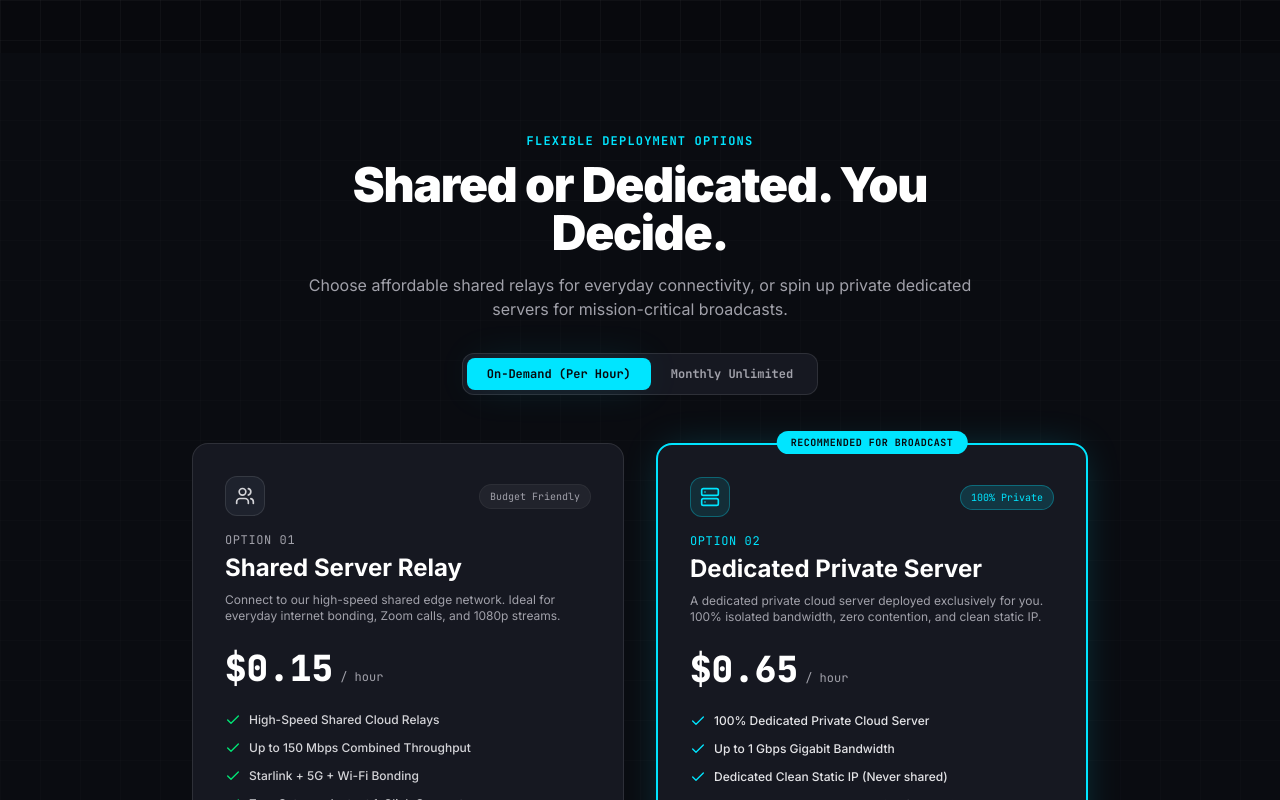
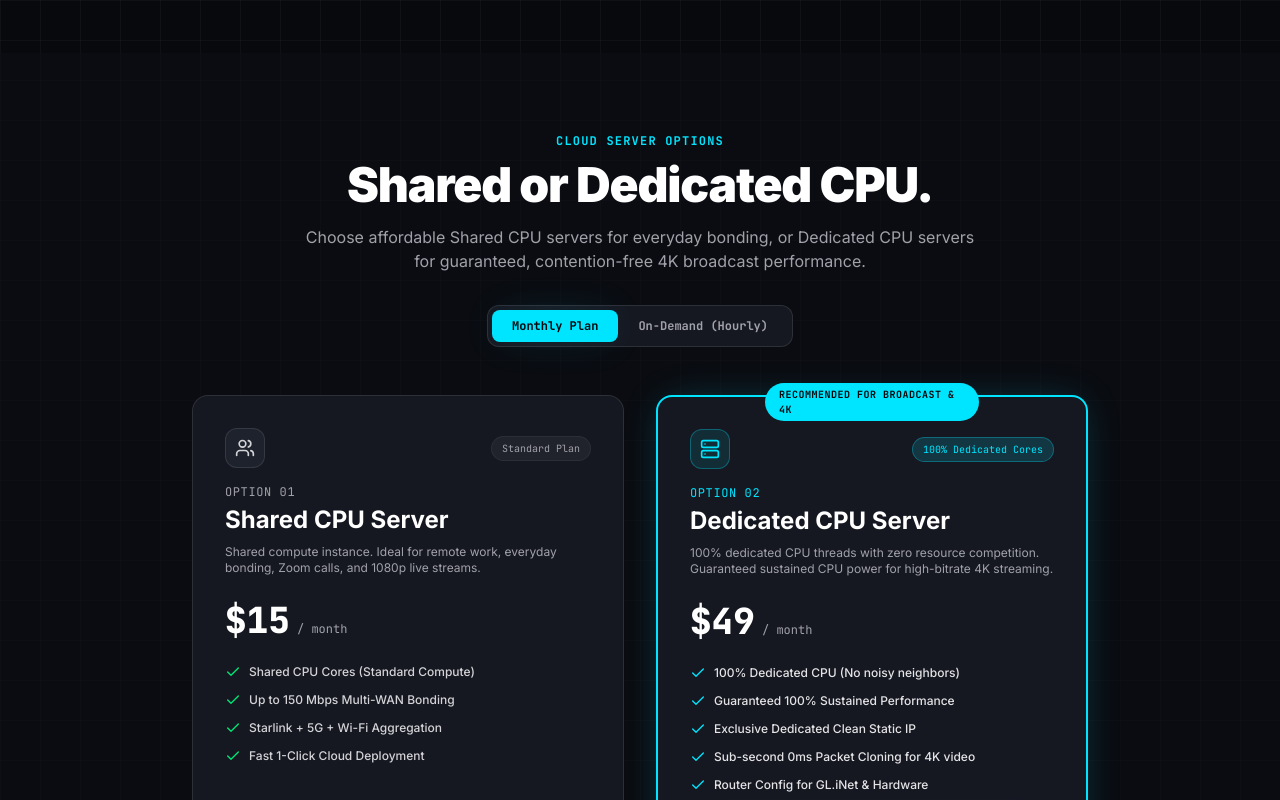
Before and after one commit to omaralabed/VERZ, a Next.js app: page / in a window 1280 px wide. Shown: the part 3600-4400 px from the top of the page. Built offline with nearby package versions, Linux system fonts and the light colour scheme.

Commit message:
feat: align server tiers with Shared CPU (/mo) vs Dedicated CPU (/mo)

```diff
--- a/src/app/hub/page.tsx
+++ b/src/app/hub/page.tsx
@@ -29,32 +29,32 @@ export default function HubDashboard() {
   const tiers: ServerTier[] = [
     {
       id: "starter",
-      name: "Shared Relay Server",
+      name: "Shared CPU Server",
       vCPU: 1,
       ramGB: 1,
       maxThroughputMbps: 150,
-      hourlyRate: 0.15,
-      description: "Cost-effective shared edge network. Ideal for everyday internet bonding, Zoom calls, and 1080p streams.",
+      hourlyRate: 0.025,
+      description: "Shared compute instance. Ideal for everyday internet bonding, Zoom calls, and 1080p streams.",
       recommendedFor: "Starlink + 1x 5G / Everyday Use",
     },
     {
       id: "pro",
-      name: "Dedicated Private Server",
+      name: "Dedicated CPU Server",
       vCPU: 2,
       ramGB: 4,
       maxThroughputMbps: 500,
-      hourlyRate: 0.65,
-      description: "100% private single-tenant server. Exclusive dedicated IP, guaranteed bandwidth, and zero network congestion.",
+      hourlyRate: 0.075,
+      description: "100% dedicated CPU cores. Exclusive dedicated IP, zero noisy neighbors, and guaranteed sustained 4K performance.",
       recommendedFor: "4K OBS / vMix / Live Broadcasts",
     },
     {
       id: "broadcast_max",
-      name: "Dedicated Enterprise Server",
+      name: "Dedicated High-Compute Server",
       vCPU: 4,
       ramGB: 8,
       maxThroughputMbps: 1200,
-      hourlyRate: 1.25,
-      description: "High-capacity private server for OB trucks, TV stations, and multi-camera live feeds.",
+      hourlyRate: 0.135,
+      description: "High-capacity dedicated multi-core server for OB trucks, TV stations, and multi-camera live feeds.",
       recommendedFor: "Live Television & Major Events",
     },
   ];
@@ -147,10 +147,10 @@ export default function HubDashboard() {
               const isSelected = selectedSize === tier.id;
               const badgeLabel =
                 tier.id === "starter"
-                  ? "Shared Edge Pool • Standard Speed"
+                  ? "Shared CPU Cores • Standard Speed"
                   : tier.id === "pro"
-                  ? "100% Private Instance • Dedicated IP"
-                  : "High-Bandwidth Enterprise • 1 Gbps+";
+                  ? "100% Dedicated Cores • Dedicated IP"
+                  : "High-Compute Dedicated Cores • 1 Gbps+";
               return (
                 <div
                   key={tier.id}
--- a/src/components/landing/PricingCalculator.tsx
+++ b/src/components/landing/PricingCalculator.tsx
@@ -5,24 +5,34 @@ import Link from "next/link";
 import { Check, Users, Server, ShieldCheck, ArrowRight, Zap } from "lucide-react";
 
 export function PricingCalculator() {
-  const [billingCycle, setBillingCycle] = useState<"hourly" | "monthly">("hourly");
+  const [billingCycle, setBillingCycle] = useState<"monthly" | "hourly">("monthly");
 
   return (
     <section id="pricing" className="py-20 bg-surface-300/60 relative">
       <div className="mx-auto max-w-6xl px-4 sm:px-6 lg:px-8">
         <div className="text-center max-w-2xl mx-auto mb-12">
           <span className="text-xs font-mono font-bold uppercase tracking-widest text-accent-cyan mb-3 block">
-            Flexible Deployment Options
+            Cloud Server Options
           </span>
           <h2 className="text-3xl sm:text-5xl font-black text-white tracking-tight">
-            Shared or Dedicated. You Decide.
+            Shared or Dedicated CPU.
           </h2>
           <p className="mt-4 text-base text-zinc-400">
-            Choose affordable shared relays for everyday connectivity, or spin up private dedicated servers for mission-critical broadcasts.
+            Choose affordable Shared CPU servers for everyday bonding, or Dedicated CPU servers for guaranteed, contention-free 4K broadcast performance.
           </p>
 
           {/* Toggle Button */}
           <div className="mt-8 inline-flex p-1 rounded-xl bg-surface-100 border border-white/10">
+            <button
+              onClick={() => setBillingCycle("monthly")}
+              className={`px-5 py-2 rounded-lg text-xs font-mono font-bold transition-all ${
+                billingCycle === "monthly"
+                  ? "bg-accent-cyan text-background shadow-glow"
+                  : "text-zinc-400 hover:text-white"
+              }`}
+            >
+              Monthly Plan
+            </button>
             <button
               onClick={() => setBillingCycle("hourly")}
               className={`px-5 py-2 rounded-lg text-xs font-mono font-bold transition-all ${
@@ -31,25 +41,15 @@ export function PricingCalculator() {
                   : "text-zinc-400 hover:text-white"
               }`}
             >
-              On-Demand (Per Hour)
-            </button>
-            <button
-              onClick={() => setBillingCycle("monthly")}
-              className={`px-5 py-2 rounded-lg text-xs font-mono font-bold transition-all ${
-                billingCycle === "monthly"
-                  ? "bg-accent-cyan text-background shadow-glow"
-                  : "text-zinc-400 hover:text-white"
-              }`}
-            >
-              Monthly Unlimited
+              On-Demand (Hourly)
             </button>
           </div>
         </div>
 
-        {/* 2 Main Choices: Shared vs Dedicated */}
+        {/* 2 Main Choices: Shared CPU vs Dedicated CPU */}
         <div className="grid grid-cols-1 md:grid-cols-2 gap-8 max-w-4xl mx-auto items-stretch">
 
-          {/* Card 1: Shared Server */}
+          {/* Card 1: Shared CPU Server */}
           <div className="p-8 rounded-2xl bg-surface-100 border border-white/10 flex flex-col justify-between hover:border-white/20 transition-all">
             <div>
               <div className="flex items-center justify-between mb-4">
@@ -57,43 +57,43 @@ export function PricingCalculator() {
                   <Users className="h-5 w-5" />
                 </div>
                 <span className="text-[10px] font-mono px-2.5 py-1 rounded-full bg-white/5 text-zinc-400 border border-white/5">
-                  Budget Friendly
+                  Standard Plan
                 </span>
               </div>
 
               <div className="text-xs font-mono text-zinc-400 uppercase tracking-wider mb-1">
                 Option 01
               </div>
-              <h3 className="text-2xl font-bold text-white">Shared Server Relay</h3>
+              <h3 className="text-2xl font-bold text-white">Shared CPU Server</h3>
               <p className="text-xs text-zinc-400 mt-2">
-                Connect to our high-speed shared edge network. Ideal for everyday internet bonding, Zoom calls, and 1080p streams.
+                Shared compute instance. Ideal for remote work, everyday bonding, Zoom calls, and 1080p live streams.
               </p>
 
               <div className="my-6">
                 <span className="text-4xl font-mono font-black text-white">
-                  {billingCycle === "hourly" ? "$0.15" : "$19"}
+                  {billingCycle === "monthly" ? "$15" : "$0.025"}
                 </span>
                 <span className="text-xs text-zinc-400 font-mono">
-                  {billingCycle === "hourly" ? " / hour" : " / month"}
+                  {billingCycle === "monthly" ? " / month" : " / hour"}
                 </span>
               </div>
 
               <ul className="space-y-3 text-xs text-zinc-300 font-medium">
                 <li className="flex items-center gap-2">
                   <Check className="h-4 w-4 text-accent-green shrink-0" />
-                  <span>High-Speed Shared Cloud Relays</span>
+                  <span>Shared CPU Cores (Standard Compute)</span>
                 </li>
                 <li className="flex items-center gap-2">
                   <Check className="h-4 w-4 text-accent-green shrink-0" />
-                  <span>Up to 150 Mbps Combined Throughput</span>
+                  <span>Up to 150 Mbps Multi-WAN Bonding</span>
                 </li>
                 <li className="flex items-center gap-2">
                   <Check className="h-4 w-4 text-accent-green shrink-0" />
-                  <span>Starlink + 5G + Wi-Fi Bonding</span>
+                  <span>Starlink + 5G + Wi-Fi Aggregation</span>
                 </li>
                 <li className="flex items-center gap-2">
                   <Check className="h-4 w-4 text-accent-green shrink-0" />
-                  <span>Zero Setup — Instant 1-Click Connect</span>
+                  <span>Fast 1-Click Cloud Deployment</span>
                 </li>
               </ul>
             </div>
@@ -106,10 +106,10 @@ export function PricingCalculator() {
             </Link>
           </div>
 
-          {/* Card 2: Dedicated Server (Featured) */}
+          {/* Card 2: Dedicated CPU Server (Featured) */}
           <div className="p-8 rounded-2xl bg-surface-100 border-2 border-accent-cyan relative flex flex-col justify-between shadow-glow">
             <div className="absolute -top-3.5 left-1/2 -translate-x-1/2 px-3.5 py-1 rounded-full bg-accent-cyan text-background text-[10px] font-mono font-bold uppercase tracking-wider">
-              Recommended for Broadcast
+              Recommended for Broadcast & 4K
             </div>
 
             <div>
@@ -118,39 +118,39 @@ export function PricingCalculator() {
                   <Server className="h-5 w-5" />
                 </div>
                 <span className="text-[10px] font-mono px-2.5 py-1 rounded-full bg-accent-cyan/15 text-accent-cyan border border-accent-cyan/30">
-                  100% Private
+                  100% Dedicated Cores
                 </span>
               </div>
 
               <div className="text-xs font-mono text-accent-cyan uppercase tracking-wider mb-1">
                 Option 02
               </div>
-              <h3 className="text-2xl font-bold text-white">Dedicated Private Server</h3>
+              <h3 className="text-2xl font-bold text-white">Dedicated CPU Server</h3>
               <p className="text-xs text-zinc-400 mt-2">
-                A dedicated private cloud server deployed exclusively for you. 100% isolated bandwidth, zero contention, and clean static IP.
+                100% dedicated CPU threads with zero resource competition. Guaranteed sustained CPU power for high-bitrate 4K streaming.
               </p>
 
               <div className="my-6">
                 <span className="text-4xl font-mono font-black text-white">
-                  {billingCycle === "hourly" ? "$0.65" : "$79"}
+                  {billingCycle === "monthly" ? "$49" : "$0.075"}
                 </span>
                 <span className="text-xs text-zinc-400 font-mono">
-                  {billingCycle === "hourly" ? " / hour" : " / month"}
+                  {billingCycle === "monthly" ? " / month" : " / hour"}
                 </span>
               </div>
 
               <ul className="space-y-3 text-xs text-zinc-200 font-medium">
                 <li className="flex items-center gap-2">
                   <Check className="h-4 w-4 text-accent-cyan shrink-0" />
-                  <span>100% Dedicated Private Cloud Server</span>
+                  <span>100% Dedicated CPU (No noisy neighbors)</span>
                 </li>
                 <li className="flex items-center gap-2">
                   <Check className="h-4 w-4 text-accent-cyan shrink-0" />
-                  <span>Up to 1 Gbps Gigabit Bandwidth</span>
+                  <span>Guaranteed 100% Sustained Performance</span>
                 </li>
                 <li className="flex items-center gap-2">
                   <Check className="h-4 w-4 text-accent-cyan shrink-0" />
-                  <span>Dedicated Clean Static IP (Never shared)</span>
+                  <span>Exclusive Dedicated Clean Static IP</span>
                 </li>
                 <li className="flex items-center gap-2">
                   <Check className="h-4 w-4 text-accent-cyan shrink-0" />
@@ -158,7 +158,7 @@ export function PricingCalculator() {
                 </li>
                 <li className="flex items-center gap-2">
                   <Check className="h-4 w-4 text-accent-cyan shrink-0" />
-                  <span>Router Config for GL.iNet / Custom Hardware</span>
+                  <span>Router Config for GL.iNet & Hardware</span>
                 </li>
               </ul>
             </div>
```
